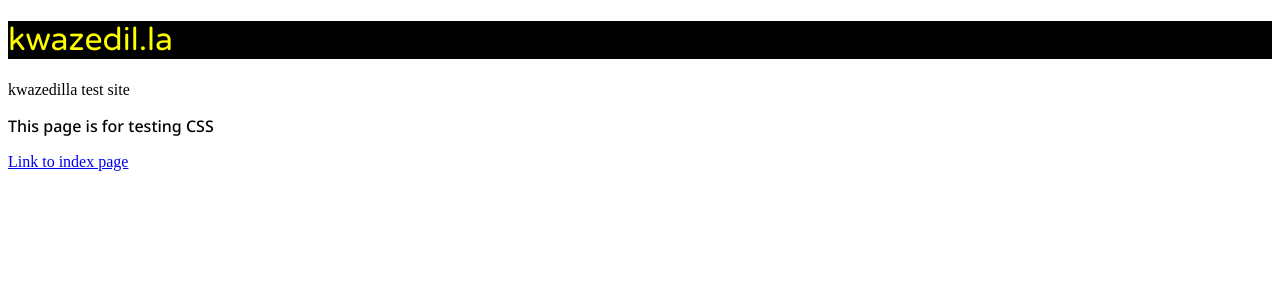
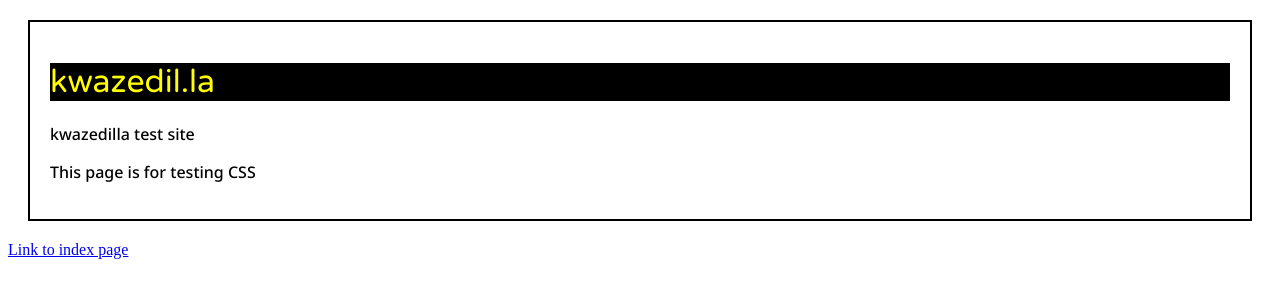
Before and after one commit to kwazedilla/kwazedil.la, a plain HTML site: page site/www/page.html in a window 1280 px wide. Drawn offline with Linux system fonts and the light colour scheme.

Commit message:
move css to stylesheet

```diff
--- a/site/www/page.html
+++ b/site/www/page.html
@@ -6,32 +6,15 @@
     <link rel="preconnect" href="https://fonts.gstatic.com" crossorigin>
     <link href="https://fonts.googleapis.com/css2?family=Noto+Sans:ital,wght@0,100..900;1,100..900&family=Varela+Round&display=swap"
           rel="stylesheet">
-    <style>
-        .varela-round-regular {
-            font-family: "Varela Round", serif;
-            font-weight: 400;
-            font-style: normal;
-        }
-
-        .noto-sans-text {
-            font-family: "Noto Sans", serif;
-            font-optical-sizing: auto;
-            font-weight: 500;
-            font-style: normal;
-            font-variation-settings: "wdth" 100;
-        }
-
-        h1 {
-            color: yellow;
-            background-color: black;
-        }
-    </style>
+    <link rel="stylesheet" href="style.css">
     <title>kwazedil.la</title>
 </head>
 <body>
-<h1 class="varela-round-regular">kwazedil.la</h1>
-<p>kwazedilla test site</p>
-<p class="noto-sans-text">This page is for testing CSS</p>
+<div class="main-text">
+    <h1>kwazedil.la</h1>
+    <p>kwazedilla test site</p>
+    <p>This page is for testing CSS</p>
+</div>
 
 <a href="index.html">Link to index page</a>
 </body>
--- /dev/null
+++ b/site/www/style.css
@@ -0,0 +1,36 @@
+/*
+.varela-round-regular {
+    font-family: "Varela Round", serif;
+    font-weight: 400;
+    font-style: normal;
+}
+
+.noto-sans-text {
+    font-family: "Noto Sans", serif;
+    font-optical-sizing: auto;
+    font-weight: 500;
+    font-style: normal;
+    font-variation-settings: "wdth" 100;
+}
+ */
+.main-text {
+    border: 2px solid black;
+    margin: 20px;
+    padding: 20px;
+}
+
+.main-text h1 {
+    color: yellow;
+    background-color: black;
+    font-family: "Varela Round", serif;
+    font-weight: 400;
+    font-style: normal;
+}
+
+.main-text p {
+    font-family: "Noto Sans", serif;
+    font-optical-sizing: auto;
+    font-weight: 500;
+    font-style: normal;
+    font-variation-settings: "wdth" 100;
+}
```
